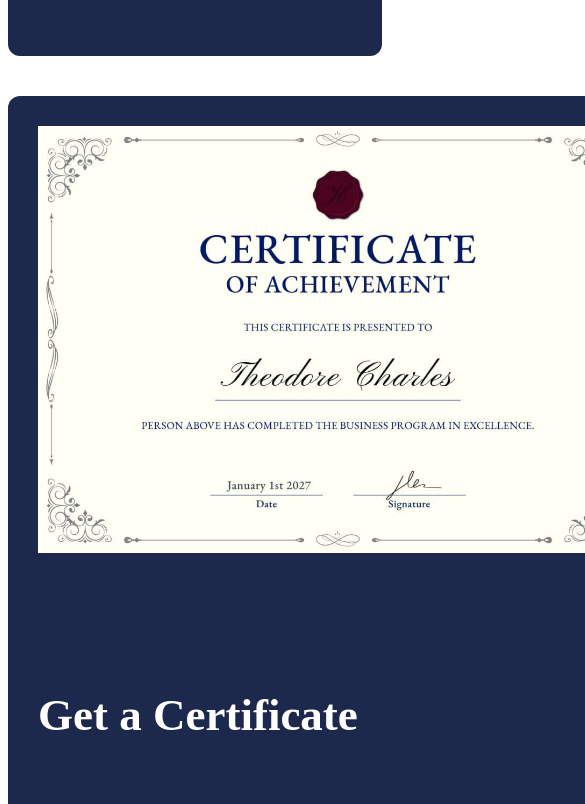
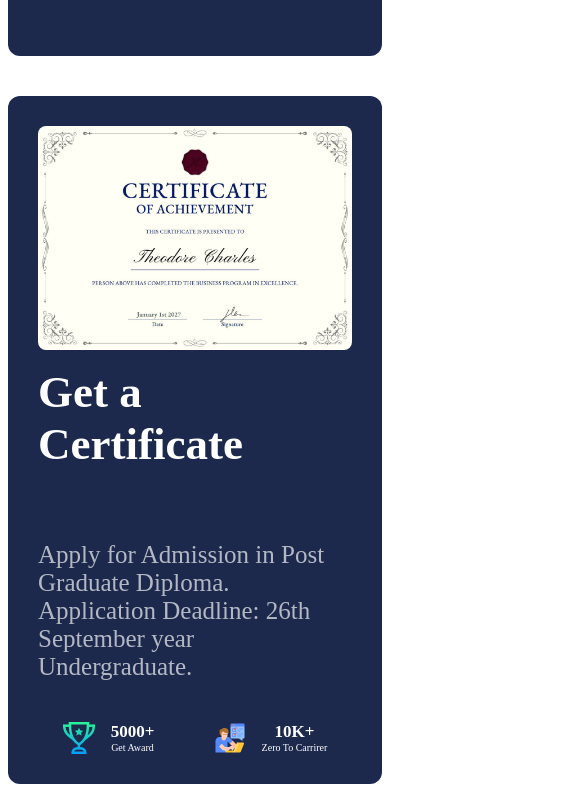
Before and after one commit to jakariamasum/Web-Hero, a React (Vite) app: page / in a window 390 px wide. Shown: the part 4100-4904 px from the top of the page, 585 px wide, since content can reach past the window. Built offline with nearby package versions, Linux system fonts and the light colour scheme.

Commit message:
achievement reponsiveness

```diff
--- a/src/components/Acheivement/Acheivemnet.module.css
+++ b/src/components/Acheivement/Acheivemnet.module.css
@@ -18,6 +18,7 @@
     display: flex;
     justify-content: space-around;
     align-items: center;
+    gap: 10px;
 }
 .left>:last-child>div{
     display: flex;
@@ -76,3 +77,28 @@
     flex-wrap: wrap;
     margin-bottom: 75px;
 }
+@media screen and (max-width:740px) {
+    .container{
+        flex-direction: column;
+        width: 100%;
+    }
+    .left>img, .right>img{
+        width: 100%;
+        border-radius: 8px;
+    }
+    .left>h1{
+        font-size: 10px;
+        margin-top: 0;
+    }
+
+    .left>:last-child>div>img{
+        width: 2rem;
+        height: 2rem;
+    }
+    .left>:last-child>div>div{
+        font-size: 10px;
+    }
+    .left>:last-child>div>div>:first-child{
+        font-size: 17px;
+    }
+}
```
Also changed, not shown: src/components/Acheivement/Acheivement.jsx (+5 -5 lines).
